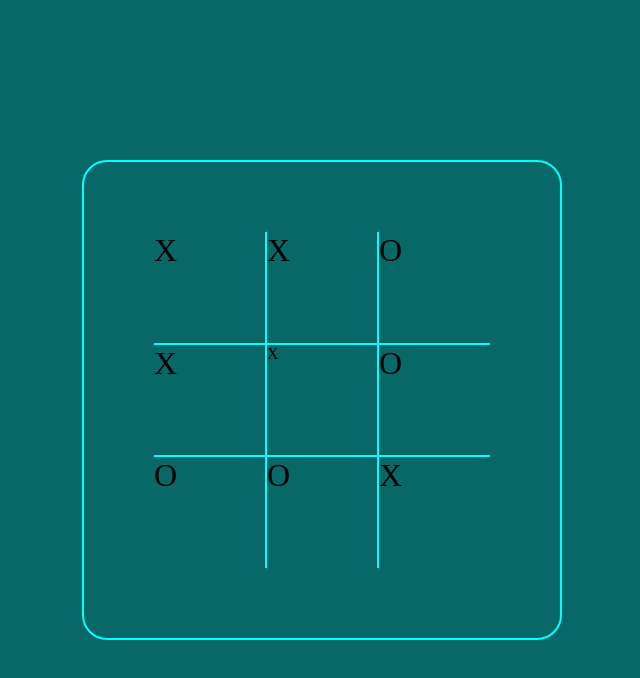
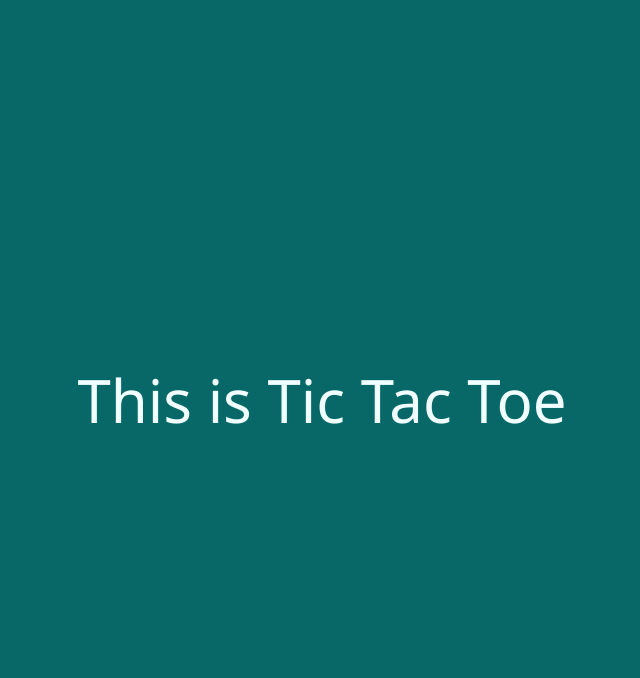
Before and after one commit to badrbouklad/badrbouklad.github.io, a plain HTML site: page Tic-Tac-Toe/index.html in a window 1280 px wide. Shown: the whole page, without its empty margins (318-958 px from the left). Drawn offline with Linux system fonts and the light colour scheme.

Commit message:
Some bugs

```diff
--- a/Tic-Tac-Toe/index.html
+++ b/Tic-Tac-Toe/index.html
@@ -8,17 +8,7 @@
 </head>
 <body>
     <section>
-        <div class="div container">
-            <div class="div cell1">X</div>
-            <div class="div cell2">X</div>
-            <div class="div cell3">O</div>
-            <div class="div cell4">X</div>
-            <div class="div cell5">X</div>
-            <div class="div cell6">O</div>
-            <div class="div cell7">O</div>
-            <div class="div cell8">O</div>
-            <div class="div cell9">X</div>
-        </div>
+        <p>This is Tic Tac Toe</p>
     </section>
 </body>
 </html>
--- a/Tic-Tac-Toe/style.css
+++ b/Tic-Tac-Toe/style.css
@@ -10,33 +10,7 @@ section{
     display: flex;
     justify-content: center;
     align-items: center;
+    color: azure;
+    font-family: 'Segoe UI', Tahoma, Geneva, Verdana, sans-serif;
+    font-size: 60px;
 }
-.div{
-    border: 1px solid aqua;
-}
-.container{
-    border: 2px solid aqua;
-    border-radius: 25px;
-    height: 30rem;
-    width: 30rem;
-    display: grid;
-    padding: 70px;
-    grid-template-columns: 1fr 1fr 1fr;
-    grid-template-rows: 1fr 1fr 1fr;
-}
-.cell1, .cell2, .cell3{
-    border-top: none;
-    font-size: 32px;
-}
-.cell3, .cell6, .cell9{
-    border-right: none;
-    font-size: 32px;
-}
-.cell1, .cell4, .cell7{
-    border-left: none;
-    font-size: 32px;
-}
-.cell7, .cell8, .cell9{
-    border-bottom: none;
-    font-size: 32px;
-}
```
